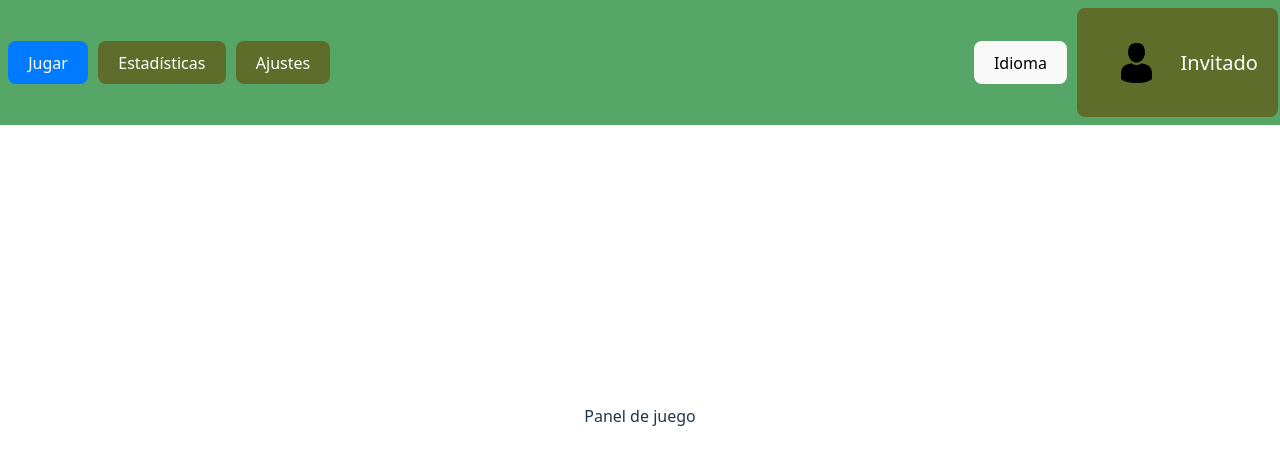
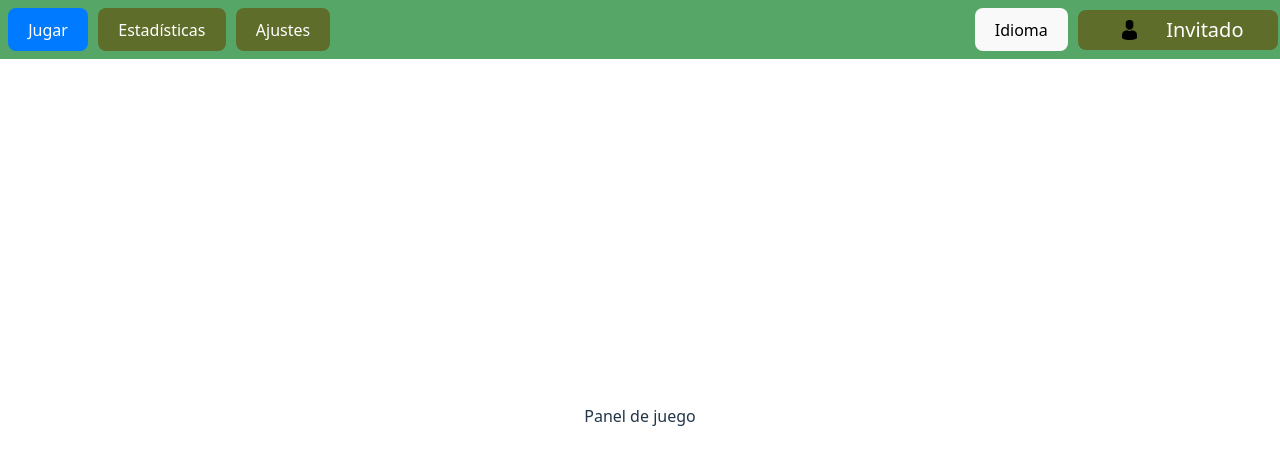
Before and after one commit to Arquisoft/yovi_es1a, a React app in the folder webapp/: page /menu in a window 1280 px wide. Shown: the top 464 px of the page. Built offline with nearby package versions, Linux system fonts and the light colour scheme; the HTML template or start-up script is replaced by a standard one.

Commit message:
Conecto navegación por ventanas y cambios css menu

```diff
--- a/webapp/src/Login.tsx
+++ b/webapp/src/Login.tsx
@@ -48,7 +48,9 @@ const Login: React.FC = () => {
         console.log("¡Conectado con éxito!", data.message);
         alert(`¡Bienvenido de nuevo, ${data.username}!`);
 
-        navigate('/botTester');
+        //navigate('/botTester');
+        navigate('/menu');
+
 
       } else {
         setError(data.error || 'Error al iniciar sesión');
--- a/webapp/src/Menu.css
+++ b/webapp/src/Menu.css
@@ -42,6 +42,8 @@
   align-items: center;
   gap: 0.3rem;
   color: #fff;
+  height: 40px;
+  width: 200px;
 }
 
 .username {
@@ -49,5 +51,5 @@
 }
 
 .avatar {
-  height: 40px;
+  height: 20px;
 }
--- a/webapp/src/RegisterForm.tsx
+++ b/webapp/src/RegisterForm.tsx
@@ -2,7 +2,7 @@ import React, { useState } from 'react';
 import avatar from './img/avatar.png';
 import y_gris from './img/y_gris.png';
 import { Link } from 'react-router-dom';
-
+import { useNavigate } from 'react-router-dom';
 
 const RegisterForm: React.FC = () => {
   const [username, setUsername] = useState('');
@@ -11,6 +11,8 @@ const RegisterForm: React.FC = () => {
   const [responseMessage, setResponseMessage] = useState<string | null>(null);
   const [error, setError] = useState<string | null>(null);
   const [loading, setLoading] = useState(false);
+
+  const navigate = useNavigate();
 
   const handleSubmit = async (event: React.FormEvent) => {
     event.preventDefault();
@@ -46,10 +48,15 @@ const RegisterForm: React.FC = () => {
 
       const data = await res.json();
       if (res.ok) {
+        localStorage.setItem("user", JSON.stringify({
+          userId: data.userId,
+          username: data.username
+        }));
         setResponseMessage(data.message);
         setUsername('');
         setEmail('');
         setPassword('');
+        navigate('/menu');
       } else {
         setError(data.error || 'Server error');
       }
```
